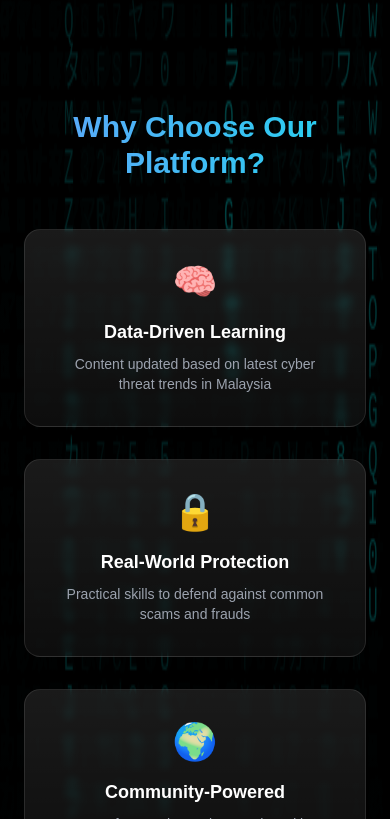
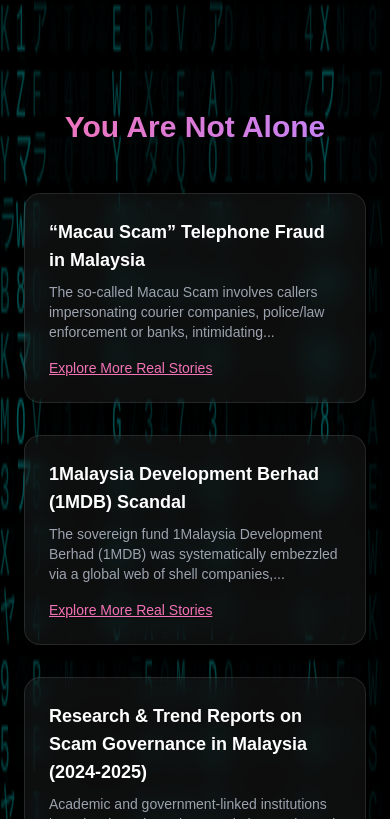
Before and after one commit to a-programmer-cat/CyberSavvy, a React (Create React App) app: page / in a window 390 px wide. Shown: the part 1585-2404 px from the top of the page. Built offline with nearby package versions, Linux system fonts and the light colour scheme; no server answers.

Commit message:
User Journey & Home Page Improvement

```diff
--- a/src/components/QuizGame.tsx
+++ b/src/components/QuizGame.tsx
@@ -1,6 +1,7 @@
 import { useState, useEffect } from 'react';
 import ReactMarkdown from 'react-markdown';
 import { useTranslation } from 'react-i18next';
+import { useNavigate } from 'react-router-dom';
 
 interface QuizQuestion {
   id: string;
@@ -21,6 +22,7 @@
   const [selectedOption, setSelectedOption] = useState<number | null>(null);
   const [score, setScore] = useState(0);
   const [loading, setLoading] = useState(true);
+    const navigate = useNavigate();
 
   useEffect(() => {
     const loadQuiz = async () => {
@@ -90,13 +92,12 @@
             key={index}
             onClick={() => handleAnswer(index)}
             disabled={selectedOption !== null}
-            className={`option-button cursor-target p-3 rounded-lg border transition-all text-left ${
-              selectedOption === index
+            className={`option-button cursor-target p-3 rounded-lg border transition-all text-left ${selectedOption === index
                 ? option.correct
                   ? 'bg-success/20 border-success text-success'
                   : 'bg-error/20 border-error text-error'
                 : 'hover:bg-bg-card border-bg-border'
-            }`}
+              }`}
           >
             {option.text}
           </button>
@@ -116,7 +117,7 @@
               {t('quiz.nextButton')}
             </button>
           ) : (
-            <div className="cursor-target result-card mt-4 p-4 bg-bg-card rounded-lg border border-bg-border">
+            <div className="result-card mt-4 p-4 bg-bg-card rounded-lg border border-bg-border">
               <h4 className="text-lg font-bold text-center mb-2">
                 {score >= questions.length / 2
                   ? t('quiz.results.good')
@@ -128,15 +129,23 @@
                   total: questions.length
                 })}
               </p>
-              <p className={`mt-2 text-center ${
-                score >= questions.length / 2
+              <p className={`mt-2 text-center ${score >= questions.length / 2
                   ? 'text-success'
                   : 'text-error'
-              }`}>
+                }`}>
                 {score >= questions.length / 2
                   ? t('quiz.results.riskLow')
                   : t('quiz.results.riskHigh')}
               </p>
+              {/* 底部按钮 */}
+              <div className="text-center mt-8">
+                <button
+                  onClick={() => navigate(`/stories`)}
+                  className="cursor-target bg-gradient-to-r from-primary to-primary-hover text-white font-semibold py-3 px-6 rounded-lg shadow-md hover:shadow-lg transition-transform hover:-translate-y-1"
+                >
+                  {t('youAreNotAlone.exploreMore')}
+                </button>
+              </div>
             </div>
           )}
         </div>
--- a/src/locales/en/common.json
+++ b/src/locales/en/common.json
@@ -234,5 +234,13 @@
   "chatbot": {
     "title": "CyberSavvy AI Assistant 🤖",
     "hint": "Ask about online safety..."
+  },
+  "youAreNotAlone": {
+    "title": "You Are Not Alone",
+    "exploreMore": "Explore More Real Stories"
+  },
+  "realStories": {
+    "needSupport": "Seen enough? If you or someone you know needs help, we’re here for you.",
+    "helpReportButton": "Get Help or Report a Scam"
   }
 }
--- a/src/locales/ms/common.json
+++ b/src/locales/ms/common.json
@@ -233,5 +233,13 @@
   "chatbot": {
     "title": "Pembantu AI Celik Siber CyberSavvy 🤖",
     "hint": "Tanya tentang keselamatan dalam talian..."
+  },
+  "youAreNotAlone": {
+    "title": "Anda Tidak Bersendirian",
+    "exploreMore": "Lihat Lagi Kisah Sebenar"
+  },
+  "realStories": {
+    "needSupport": "Dah cukup membaca? Jika anda atau seseorang yang anda kenali perlukan bantuan, kami sedia membantu.",
+    "helpReportButton": "Dapatkan Bantuan atau Laporkan Penipuan"
   }
 }
--- a/src/locales/zh/common.json
+++ b/src/locales/zh/common.json
@@ -233,5 +233,13 @@
   "chatbot": {
     "title": "CyberSavvy网络安全智能助手 🤖",
     "hint": "询问有关网络安全的问题……"
+  },
+  "youAreNotAlone": {
+    "title": "你不是一个人",
+    "exploreMore": "查看更多真实故事"
+  },
+  "realStories": {
+    "needSupport": "看完这些案例了吗？如果你或你认识的人需要帮助，我们随时在这里。",
+    "helpReportButton": "寻求帮助或举报诈骗"
   }
 }
--- a/src/pages/Home.tsx
+++ b/src/pages/Home.tsx
@@ -27,11 +27,20 @@
 }
 
 export const Home = () => {
-  const { t } = useTranslation();
+  const { t, i18n } = useTranslation();
   const [introDone, setIntroDone] = useState(false);
   const [showIntro, setShowIntro] = useState(false);
   const [isChecking, setIsChecking] = useState(true);
   const [introKey, setIntroKey] = useState(0); // 👈 用于强制重新挂载
+  const [stories, setStories] = useState<any[]>([]);
+
+  useEffect(() => {
+    const langCode = i18n.language as "en" | "zh" | "ms";
+    fetch(`/modules/cases/cases.${langCode}.json`)
+      .then((res) => res.json())
+      .then((data) => setStories(data))
+      .catch(() => setStories([]));
+  }, [i18n.language]);
 
   useEffect(() => {
     // 检查 localStorage -> cookie 回退
@@ -210,6 +219,50 @@
               ))}
             </motion.div>
 
+            {/* You Are Not Alone Section */}
+            <motion.div
+              initial={{ opacity: 0, y: 30 }}
+              animate={{ opacity: 1, y: 0 }}
+              transition={{ duration: 0.6 }}
+              className="w-full max-w-6xl text-center pb-20"
+            >
+              <h3 className="text-3xl font-bold mb-12 text-transparent bg-gradient-to-r from-pink-400 to-purple-400 bg-clip-text">
+                {t("youAreNotAlone.title")}
+              </h3>
+
+              {/** 显示前 3 个故事 */}
+              <div className="grid grid-cols-1 md:grid-cols-3 gap-8">
+                {stories
+                  .sort(() => Math.random() - 0.5) // 随机打乱顺序
+                  .slice(0, 3)                     // 取前3个
+                  .map((story) => (
+                    <motion.div
+                      key={story.id}
+                      whileHover={{ scale: 1.03 }}
+                      transition={{ duration: 0.25 }}
+                      className="p-6 rounded-2xl bg-white/5 border border-white/10 backdrop-blur-md shadow-lg text-left flex flex-col justify-between"
+                    >
+                      <div>
+                        <h4 className="text-lg font-semibold mb-2 text-gradient-to-r from-pink-400 to-purple-400">
+                          {story.title}
+                        </h4>
+                        <p className="text-gray-400 text-sm mb-4">
+                          {story.summary.length > 120
+                            ? story.summary.slice(0, 120) + "..."
+                            : story.summary}
+                        </p>
+                      </div>
+                      <Link
+                        to="/stories"
+                        className="mt-auto inline-block text-sm text-pink-400 hover:text-purple-400 underline"
+                      >
+                        {t("youAreNotAlone.exploreMore")}
+                      </Link>
+                    </motion.div>
+                  ))}
+              </div>
+            </motion.div>
+
             {/* 特性展示区 */}
             <motion.div
               initial={{ opacity: 0, y: 25 }}
--- a/src/pages/QuizPage.tsx
+++ b/src/pages/QuizPage.tsx
@@ -1,11 +1,12 @@
 import { QuizGame } from '../components/QuizGame';
 import { useTranslation } from 'react-i18next';
-import { useParams } from 'react-router-dom';
+import { useParams, useNavigate} from 'react-router-dom';
 
 export const QuizPage = () => {
   const { category } = useParams();
-  const { i18n } = useTranslation();
+  const { t, i18n } = useTranslation();
   const lang = i18n.language as 'en' | 'ms' | 'zh';
+  const navigate = useNavigate();
 
   const quizFile = `../../modules/${category}/quiz.${lang}.json`;
   console.log('Final quiz path:', quizFile);
--- a/src/pages/RealStories.tsx
+++ b/src/pages/RealStories.tsx
@@ -4,6 +4,7 @@
 import { useEffect, useState } from 'react'
 import { motion, AnimatePresence } from 'framer-motion'
 import { FaExternalLinkAlt } from 'react-icons/fa'
+import { useNavigate } from 'react-router-dom';
 
 interface Story {
   id: number
@@ -22,6 +23,7 @@
   const [stories, setStories] = useState<Story[]>([])
   const [expandedId, setExpandedId] = useState<number | null>(null)
   const [loading, setLoading] = useState(true)
+  const navigate = useNavigate();
 
   useEffect(() => {
     const langCode = i18n.language as 'en' | 'zh' | 'ms'
@@ -73,7 +75,7 @@
                 {(story.tags || []).map(tag => (
                   <span
                     key={tag}
-                    className="text-xs bg-gradient-to-r from-gradient-start to-gradient-end text-white px-2 py-1 rounded-full"
+                    className="text-xs bg-gradient-to-r from-gradient-start to-gradient-end text-black px-2 py-1 rounded-full"
                   >
                     {tag}
                   </span>
@@ -110,6 +112,18 @@
           ))}
         </div>
       )}
+      {/* 底部按钮 */}
+      <div className="text-center mt-12">
+        <p className="text-text-secondary mb-4 text-lg">
+          {t('realStories.needSupport')}
+        </p>
+        <button
+          onClick={() => navigate(`/help`)}
+          className="cursor-target bg-gradient-to-r from-red-500 to-red-600 text-white font-semibold py-3 px-6 rounded-lg shadow-md hover:shadow-lg transition-transform hover:-translate-y-1"
+        >
+          {t('realStories.helpReportButton')}
+        </button>
+      </div>
     </div>
   )
 }
```
